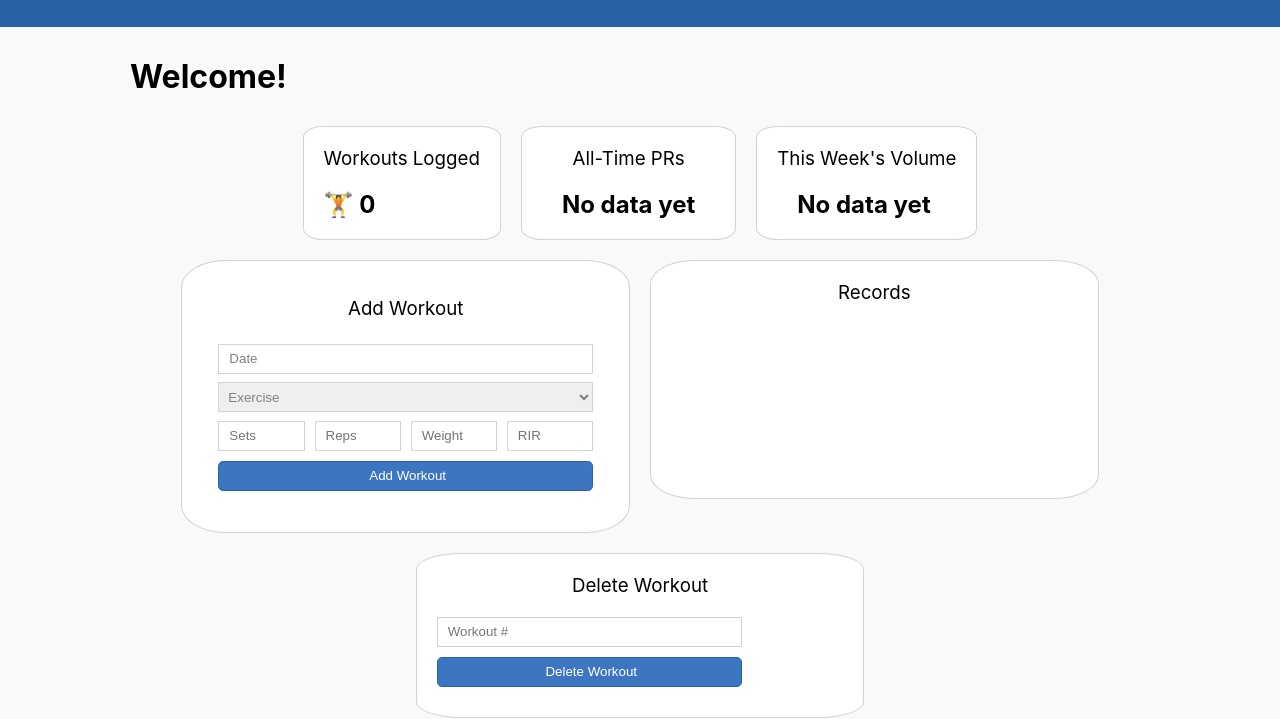
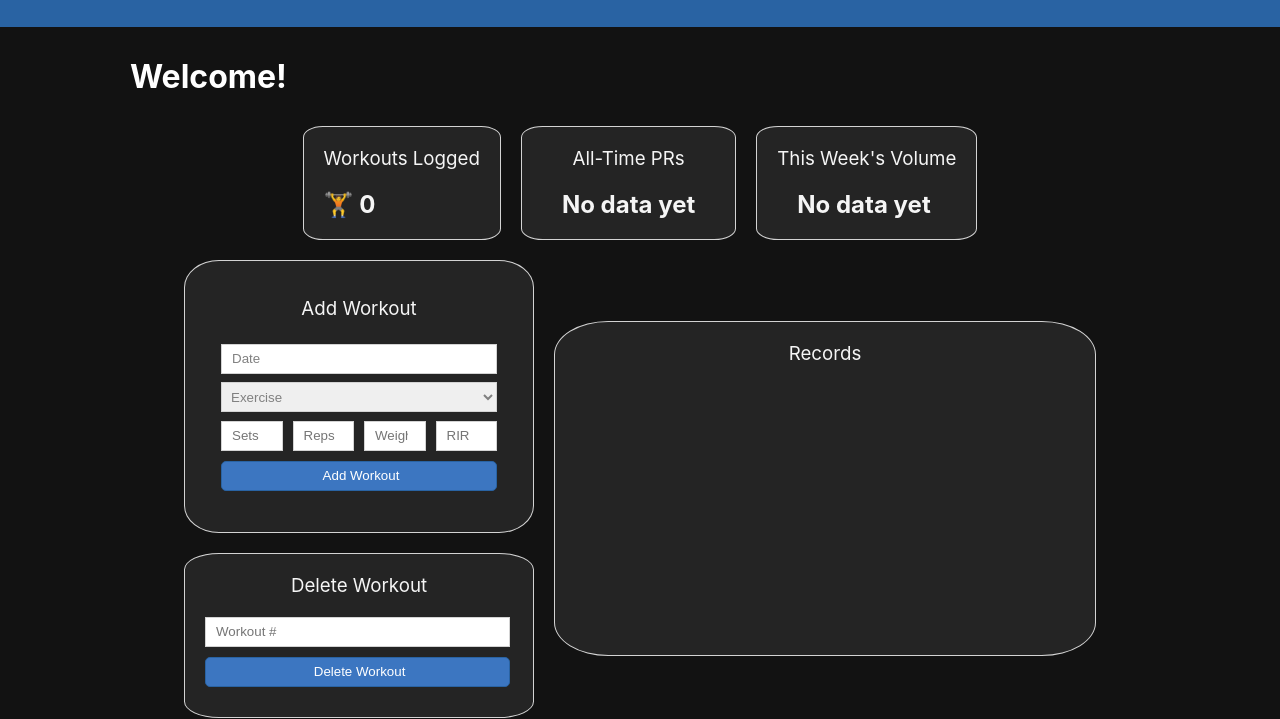
Before and after one commit to hjoeyy/gym-progress-visualizer, a website: page gym-progress-visualizer/index.html in a window 1280 px wide. Both pictures are taken after a click on the button 1134 px from the left and 49 px from the top of the page. Shown: the part 81-800 px from the top of the page. Drawn offline with nearby package versions, Linux system fonts and the light colour scheme.

Commit message:
gym progress visualizer
-Made some changes to the UI and fixed the graph breaking when adjusting window width.

-Finished getting dark mode to work and save it to localStorage so when you refresh it stays how you toggled it

```diff
--- a/gym-progress-visualizer/app.js
+++ b/gym-progress-visualizer/app.js
@@ -34,8 +34,13 @@ const bestWeekStreak = document.querySelector('.best-week-streak');
 const totalProgressIncrease = document.querySelector('.total-progress-increase');
 const deleteWorkoutForm = document.querySelector('.delete-workout-form');
 const record = document.querySelector('.record');
-const darkMode = document.querySelector('.dark-mode');
-const lightMode = document.querySelector('body');
+
+if (localStorage.getItem('darkMode') === 'enabled') {
+    document.body.classList.add('dark-mode');
+    const modeFooter = document.querySelector('.footer-container');
+    if (modeFooter) modeFooter.classList.add('dark-mode-footer');
+    document.querySelectorAll('.statistics-card').forEach(card => card.classList.add('dark-mode-statistics'));
+}
 
 function displayError(message) {
     errorMessage.textContent = message;
@@ -45,7 +50,16 @@ function displayError(message) {
 }
 
 function toggleMode() {
-    darkMode.classList.toggle('dark-mode');
+    const mode = document.body;
+    const modeFooter = document.querySelector('.footer-container');
+    const statCards = document.querySelectorAll('.statistics-card');
+    const isDark = mode.classList.contains('dark-mode');
+
+    mode.classList.toggle('dark-mode');
+    modeFooter.classList.toggle('dark-mode-footer');
+    statCards.forEach(card => card.classList.toggle('dark-mode-statistics'));
+
+    localStorage.setItem('darkMode', isDark ? 'disabled' : 'enabled');
 }
 
 function addWorkout(e) {
@@ -278,7 +292,7 @@ function displayWeeklyVolumePerExercise(loggedWorkouts = [], workoutsList) {
     }
     workoutsList.innerHTML = Object.values(volumePerExercise).map(volume => {
         return `<li>${volume.exercise}: <span>${volume.totalVolume.toFixed(1)} lbs</span></li>`;
-    }).join();
+    }).join('');
 }
 
 function calculateMostImprovedLift(loggedWorkouts = []) {
--- a/gym-progress-visualizer/index.html
+++ b/gym-progress-visualizer/index.html
@@ -18,7 +18,7 @@
                 <h1>GYM PROGRESS VISUALIZER</h1>
             </div>
             <div class="theme-button">
-                <button type="button"><img src="assets/white-moon.png" alt="moon" class="moon-img" width=20 height=20 /></button>
+                <button onclick="toggleMode()" type="button"><img src="assets/white-moon.png" alt="moon" class="moon-img" width=20 height=20 /></button>
             </div>
         </nav>
     </header>
@@ -55,6 +55,8 @@
                     </div>
                 </div>
                 <div class="workout-cards">
+                    <div class="workout-cards-stacked">
+                        <div class="workout-changes">
                             <div class="statistics-card">
                                 <div class="add-workout-form">
                                     <form class="workout-form" action="#" method="post">
@@ -94,6 +96,16 @@
                                 </div>
                             </div>
                             <div class="statistics-card">
+                                <h3>Delete Workout</h3>
+                                <div class="delete-wrap"></div>
+                                    <form class="delete-workout-form">
+                                        <input type="number" placeholder="Workout #" id="workout-number" name="workout-number" class="workout-number"/>
+                                        <input class="submit-button" type="submit" value="Delete Workout">
+                                    </form>
+                                </div>
+                            </div>
+                        </div>
+                        <div class="statistics-card records-card">
                             <h3>Records</h3>
                             <p class="record"></p>
                             <!-- <p class="record">Bench Press <span>225 lbs x 5 reps (06/20/2025)</span></p> -->
@@ -116,14 +128,6 @@
                                     <li>06/30</li>
                                 </ul>
                             </div> -->
-                    </div>
-                    <div class="statistics-card">
-                        <h3>Delete Workout</h3>
-                        <div class="delete-wrap"></div>
-                            <form class="delete-workout-form">
-                                <input type="number" placeholder="Workout #" id="workout-number" name="workout-number" class="workout-number"/>
-                                <input class="submit-button" type="submit" value="Delete Workout">
-                            </form>
                         </div>
                     </div>
                 </div>
--- a/gym-progress-visualizer/style.css
+++ b/gym-progress-visualizer/style.css
@@ -15,6 +15,12 @@
     border-radius: 100%;
     padding: 10px;
 }
+
+.dark-mode {
+    background-color: #121212;
+    color: white;
+}
+
 
 .welcome {
     padding: 30px 0 30px 130px;
@@ -69,15 +75,55 @@
 .workout-cards {
     display: flex;
     justify-content: center;
-    align-items: start;
+    align-items: center;
     flex-wrap: wrap;
     padding: 20px 0;
     gap: 20px;
 }
 
-.workout-cards .statistics-card {
+/* .workout-cards .statistics-card {
     flex: 0 1 calc(100% / 3 - 20px); /* 3 cards per row, minus gap */
-    max-width: calc(100% / 3 - 20px);
+   /* max-width: calc(100% / 3 - 20px);
+} */
+
+
+.workout-changes {
+    display: flex;
+    flex-direction: column;
+    min-width: 220px;
+    max-width: 350px;
+    gap: 20px;
+    align-items: stretch;
+}
+
+.workout-changes .statistics-card {
+    width: 100%;
+    box-sizing: border-box;
+}
+
+.records-card {
+    flex: 1 1 0;
+    min-width: 0;
+    display: flex;
+    flex-direction: column;
+    justify-content: flex-start;
+    max-width: 500px;
+}
+
+.records-graph {
+    width: 100%;
+    height: auto;
+    max-width: 100%;
+    display: flex;
+    align-items: stretch;
+}
+
+.records-graph canvas {
+    width: 100% !important;
+    height: 100% !important;
+    max-width: 100%;
+    max-height: 100%;
+    display: block;
 }
 
 .add-workout-form {
@@ -151,46 +197,6 @@ p.lighter-text {
     font-weight: normal;
 }
 
-/* #myChart {
-    width: 100% !important;
-    max-width: 400px;
-    height: 300px !important;
-    display: block;
-    margin: 0 auto;
-} */
-/* .y-axis ul {
-    display: flex;
-    flex-direction: column;
-    gap: 20px;
-    justify-content: left;
-    align-items: start;
-    padding: 0;
-    padding-left: 10px;
-}
-
-.y-axis li {
-    font-weight: normal;
-    color: gray;
-    font-size: 12px;
-}
-
-.x-axis ul {
-    display: flex;
-    gap: 20px;
-    justify-content: left;
-    align-items: start;
-    padding: 0;
-    padding-left: 40px;
-}
-
-.x-axis li {
-    font-weight: normal;
-    color: gray;
-    font-size: 12px;
-} */
-
-
-
 .delete-wrap {
     display: flex;
     flex-direction: column;
@@ -261,6 +267,11 @@ tr:last-child {
     padding: 20px;
 }
 
+.dark-mode-statistics {
+    background-color: #242424;
+    color: #f5f5f5;
+}
+
 .summary-stats {
     display: flex;
     flex-direction: column;
@@ -303,3 +314,7 @@ tr:last-child {
     text-align: center;
     color: #2963a3;
 }
+
+.dark-mode-footer {
+    background-color: #242424;
+}
```
Lines whose indentation alone changed are shown as unchanged.
